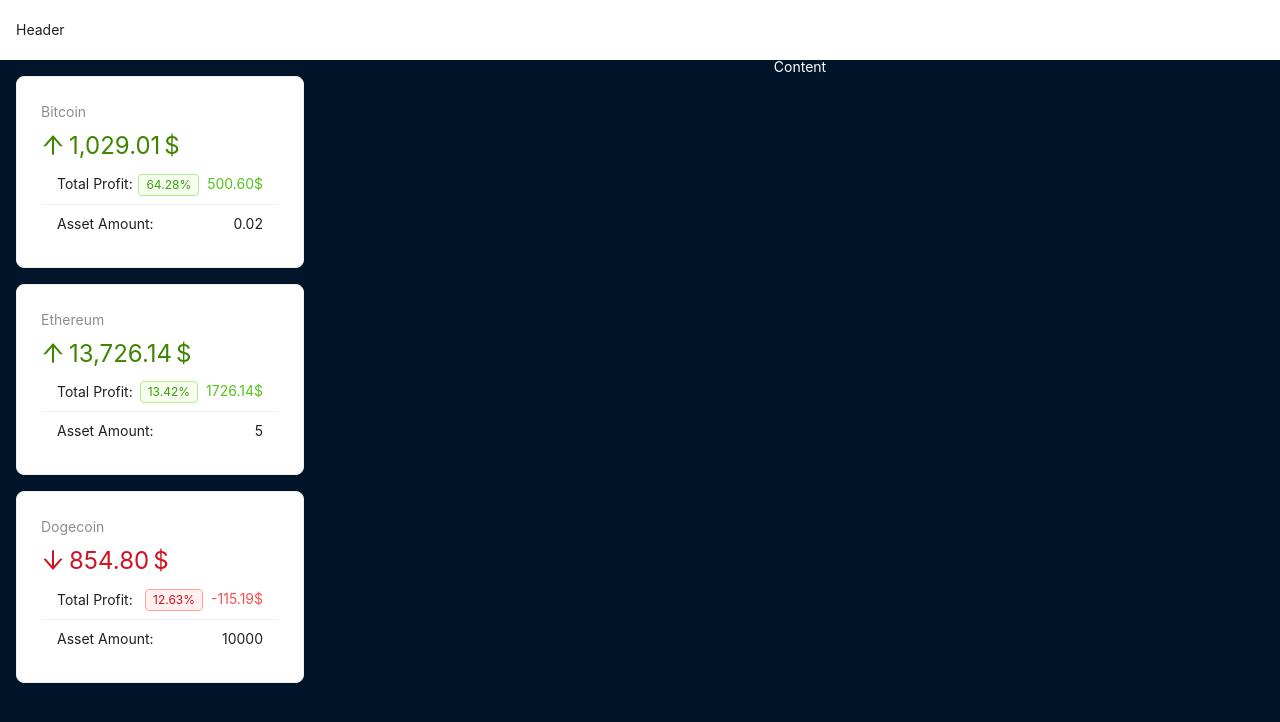
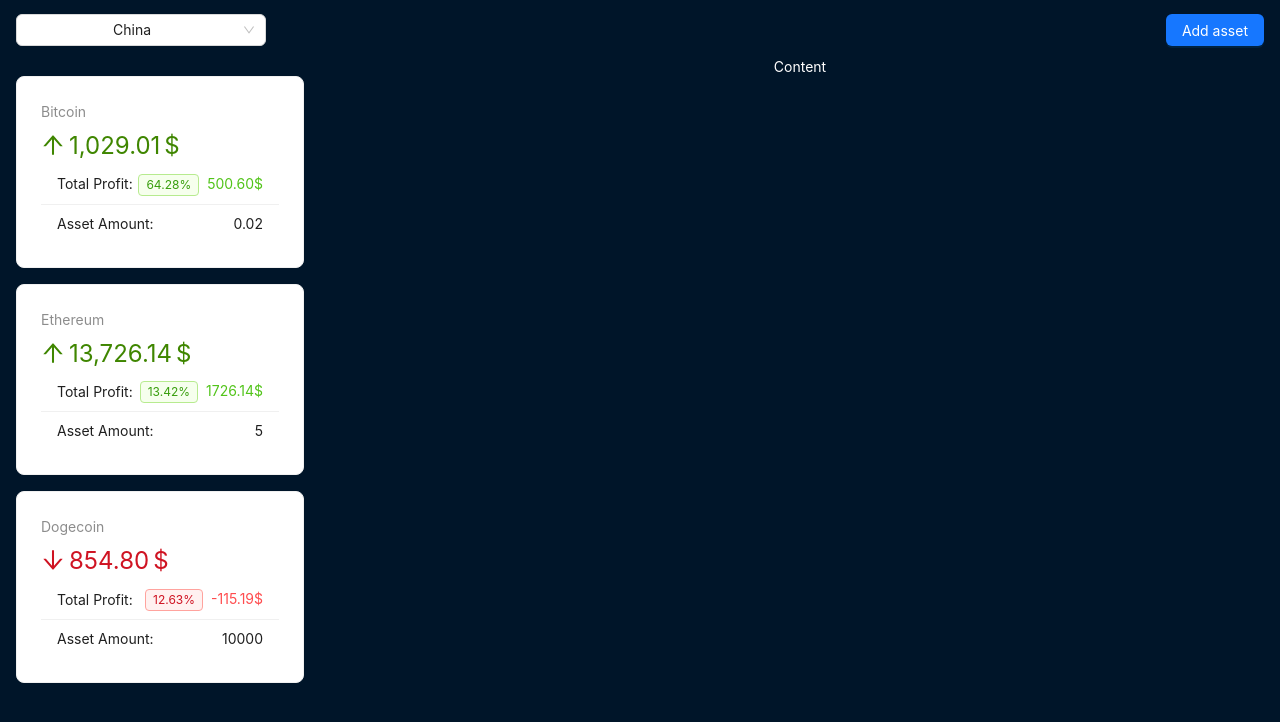
Before and after one commit to micromoleckula/8.-React-crypto-app, a React (Vite) app: page / in a window 1280 px wide. Shown: the top 722 px of the page. Built offline with nearby package versions, Linux system fonts and the light colour scheme.

Commit message:
header (add select and button)

```diff
--- a/src/components/layout/AppHeader.jsx
+++ b/src/components/layout/AppHeader.jsx
@@ -1,4 +1,4 @@
-import { Layout } from 'antd';
+import { Layout, Select, Space, Button } from 'antd';
 
 const headerStyle = {
   width: '100%',
@@ -8,11 +8,60 @@
   display: 'flex',
   justifyContent: 'space-between',
   alignItems: 'center',
-  background: 'white',
 };
+
+const handleChange = (value) => {
+  console.log(`selected ${value}`);
+};
+const options = [
+  {
+    label: 'China',
+    value: 'china',
+    emoji: '🇨🇳',
+    desc: 'China (中国)',
+  },
+  {
+    label: 'USA',
+    value: 'usa',
+    emoji: '🇺🇸',
+    desc: 'USA (美国)',
+  },
+  {
+    label: 'Japan',
+    value: 'japan',
+    emoji: '🇯🇵',
+    desc: 'Japan (日本)',
+  },
+  {
+    label: 'Korea',
+    value: 'korea',
+    emoji: '🇰🇷',
+    desc: 'Korea (韩国)',
+  },
+];
 
 export default function AppHeader() {
   return (
-    <Layout.Header style={headerStyle}>Header</Layout.Header>
+    <Layout.Header style={headerStyle}>
+      <Select
+        style={{
+          width: 250,
+        }}
+        placeholder="select one country"
+        defaultValue={['china']}
+        onChange={handleChange}
+        optionLabelProp="label"
+        options={options}
+        optionRender={(option) => (
+          <Space>
+            <span role="img" aria-label={option.data.label}>
+              {option.data.emoji}
+            </span>
+            {option.data.desc}
+          </Space>
+        )}
+      />
+       <Button type="primary">Add asset</Button>
+    </Layout.Header>
   )
 }
```
